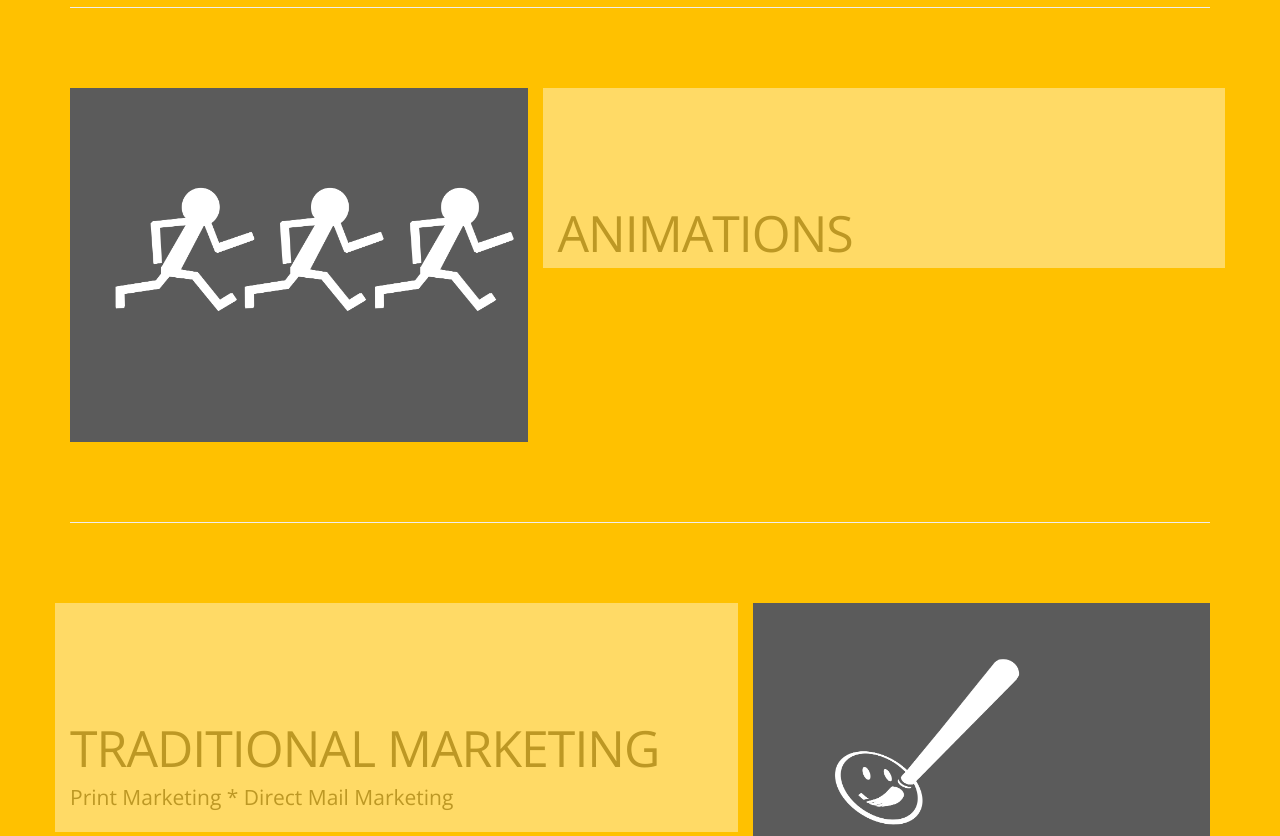
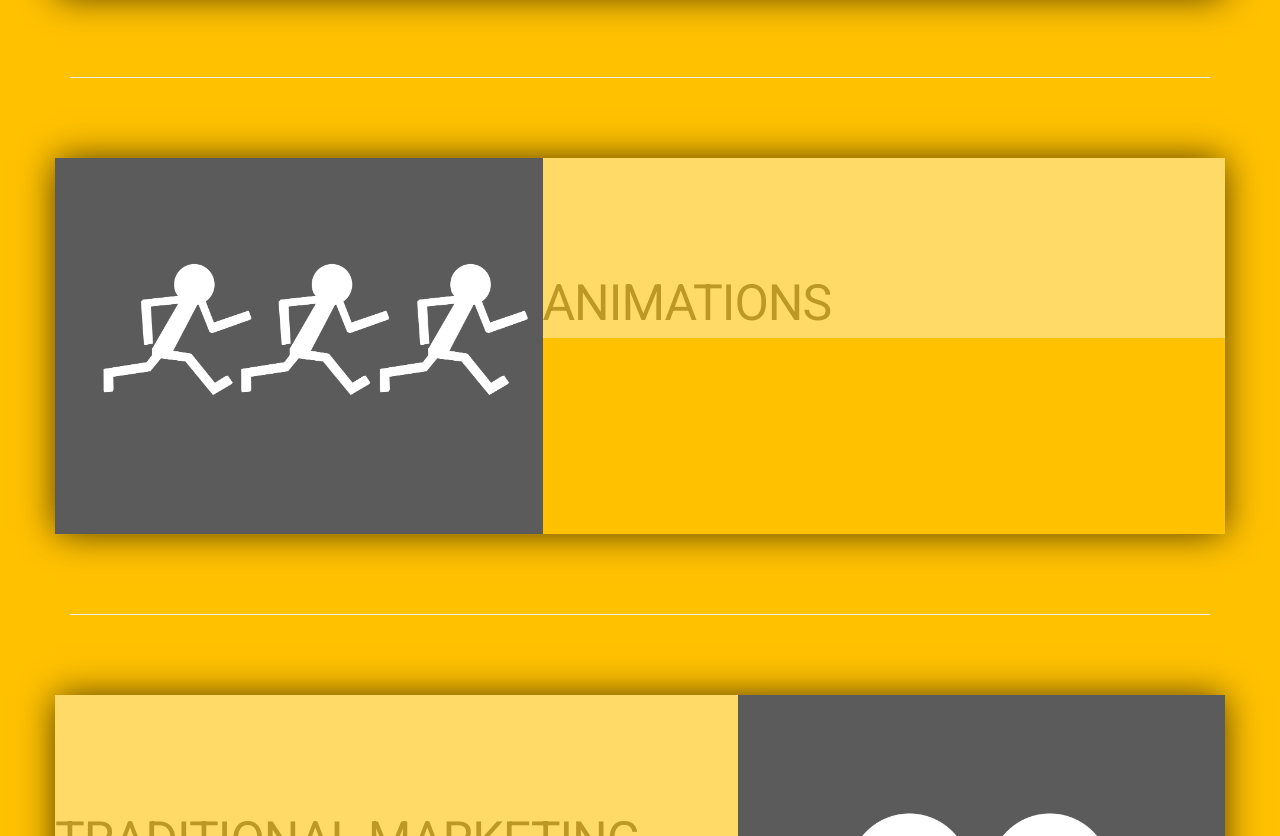
Before and after one commit to upugomarketing/companywebsite, a plain HTML site: page main.html in a window 1280 px wide. Shown: the part 1964-2800 px from the top of the page. Drawn offline with nearby package versions, Linux system fonts and the light colour scheme.

Commit message:
finished services section

```diff
--- a/bootstrap/css/main.css
+++ b/bootstrap/css/main.css
@@ -5,7 +5,7 @@
 body {
   padding-bottom: 40px;
   color: #5a5a5a;
-  font-family:Open Sans, sans-serif, Tahoma, Geneva;
+  font-family:Roboto,Open Sans, sans-serif, Tahoma, Geneva;
   	background-color: #FFC100;
 }
 
@@ -98,6 +98,12 @@ width:100%;
 .col-md-7{
 	opacity: 0.4;
 	background-color:#fff;
+	padding-right: 0px;
+  padding-left: 0px;
+}
+.col-md-5{
+  padding-right: 0px;
+  padding-left: 0px;
 }
 .marketing h2 {
   font-weight: normal;
@@ -150,6 +156,11 @@ text-align:center;
 
 .featurette-image{
 	background-color:#5B5B5B;
+}
+.featurette{
+	-webkit-box-shadow: 0px 0px 35px -2px rgba(0,0,0,0.74);
+-moz-box-shadow: 0px 0px 35px -2px rgba(0,0,0,0.74);
+box-shadow: 0px 0px 35px -2px rgba(0,0,0,0.74);
 }
 .jumbotron{
 margin-top:100px;
--- a/main.html
+++ b/main.html
@@ -134,7 +134,7 @@
 		  <p class="lead">Print Marketing * Direct Mail Marketing</p>
         </div>
         <div class="col-md-5">
-          <img class="featurette-image img-responsive center-block" src="images/graphic design_icon.png" alt="Generic placeholder image" width="500" height="500"/>
+          <img class="featurette-image img-responsive center-block" src="images/traditional mktg_icon.png" alt="Generic placeholder image" width="500" height="500"/>
 
         </div>
 	</div>
```
